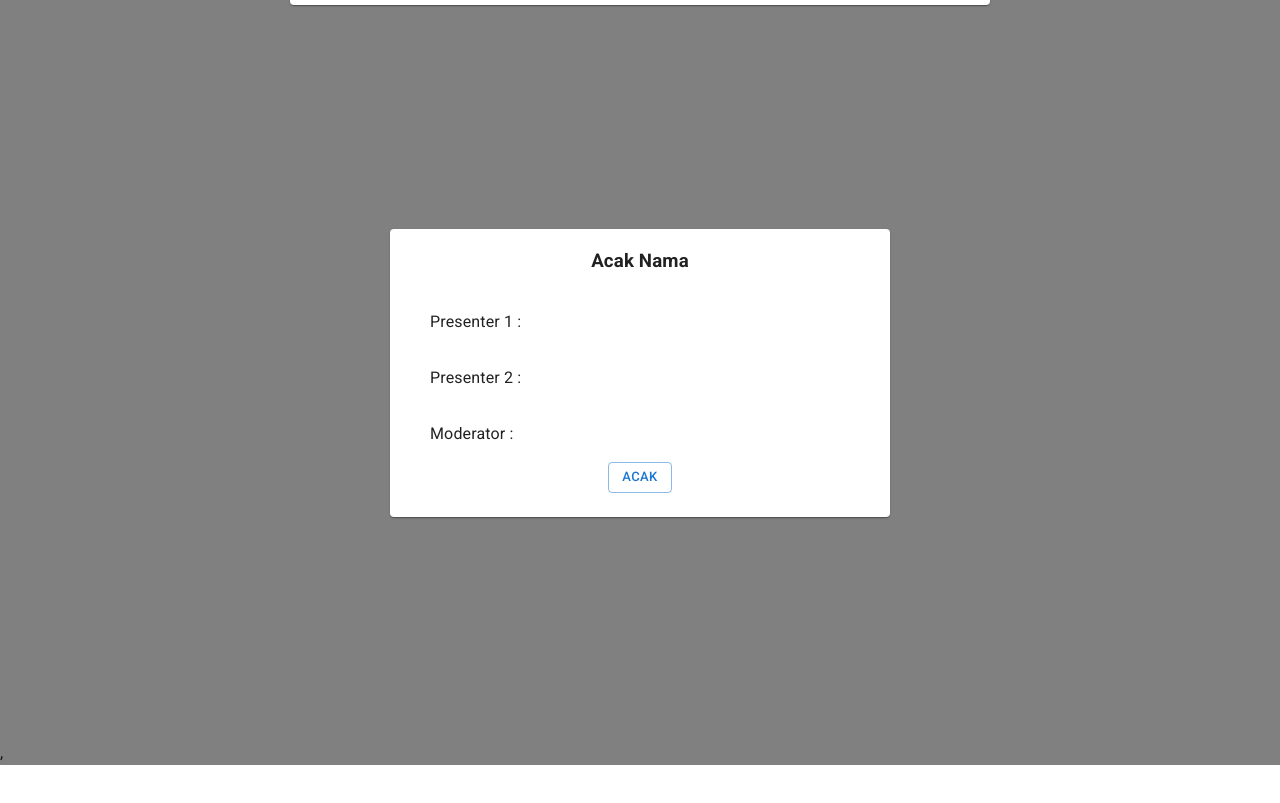
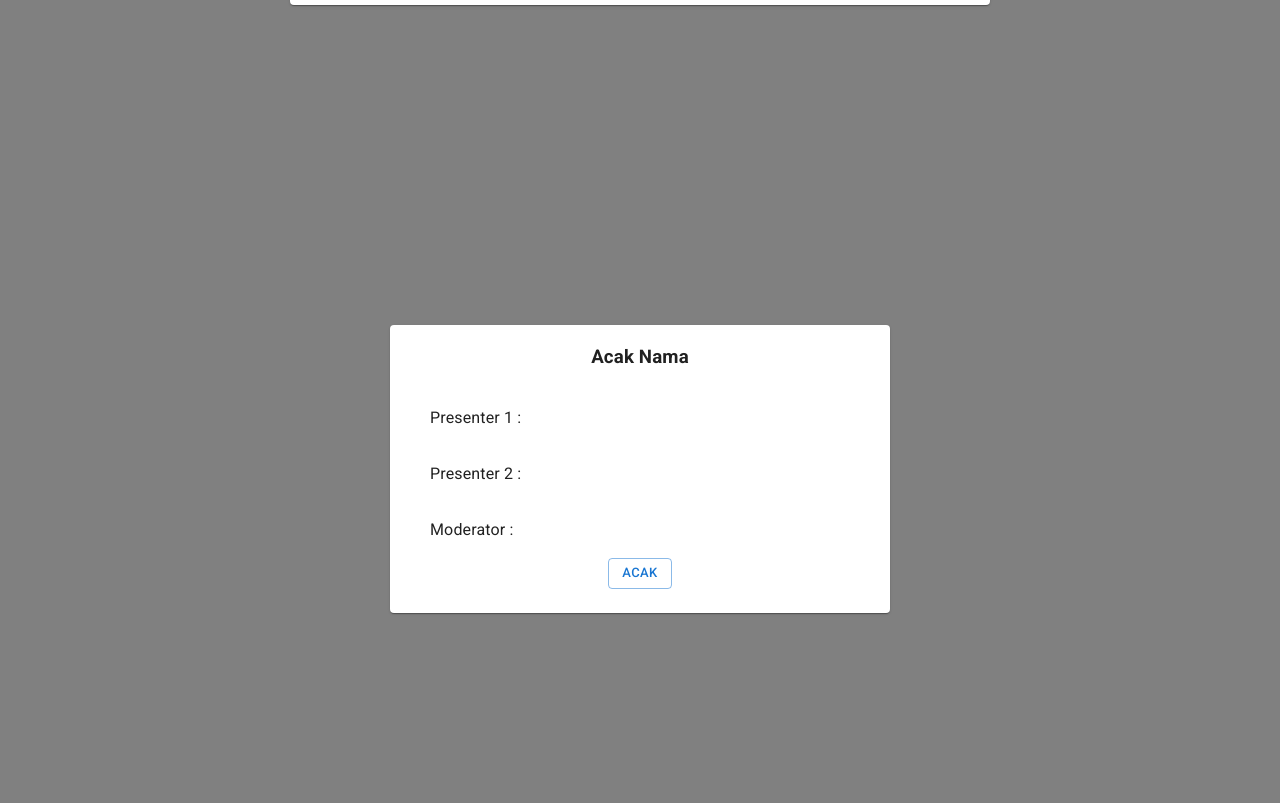
Before and after one commit to ChaaDave/listname, a React (Create React App) app: page / in a window 1280 px wide. Shown: the part 557-1360 px from the top of the page. Before the commit the page ends 1322 px from the top, so only its background shows below. Built offline with nearby package versions, Linux system fonts and the light colour scheme.

Commit message:
Update acak-nama.js

```diff
--- a/src/pages/acak-nama.js
+++ b/src/pages/acak-nama.js
@@ -46,7 +46,7 @@ export default function AcakNama(props) {
     }
 
     return (
-        <Container sx={{ my: 28 }} align="center">
+        <Container sx={{ my: 40 }} align="center">
             <Card sx={{ maxWidth: 500 }}>
                 <div><h3>Acak Nama</h3></div>
                 <Stack>
```
